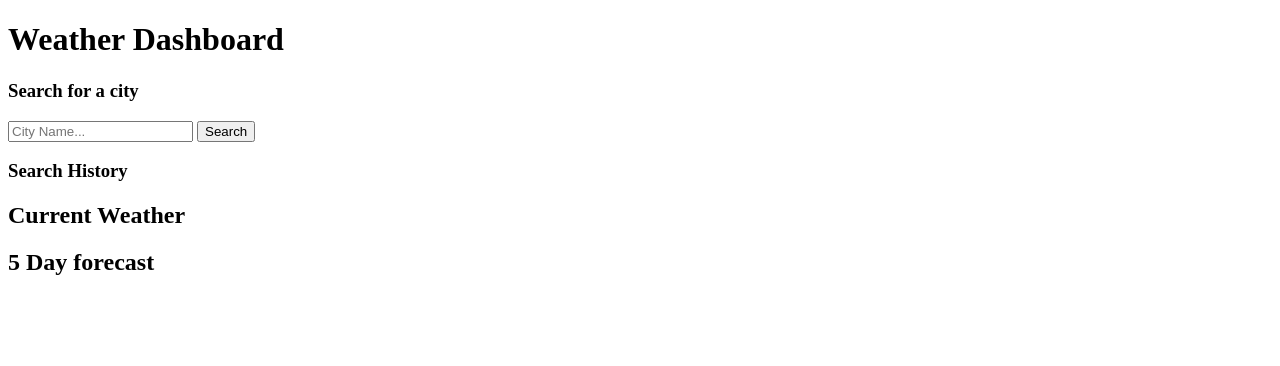
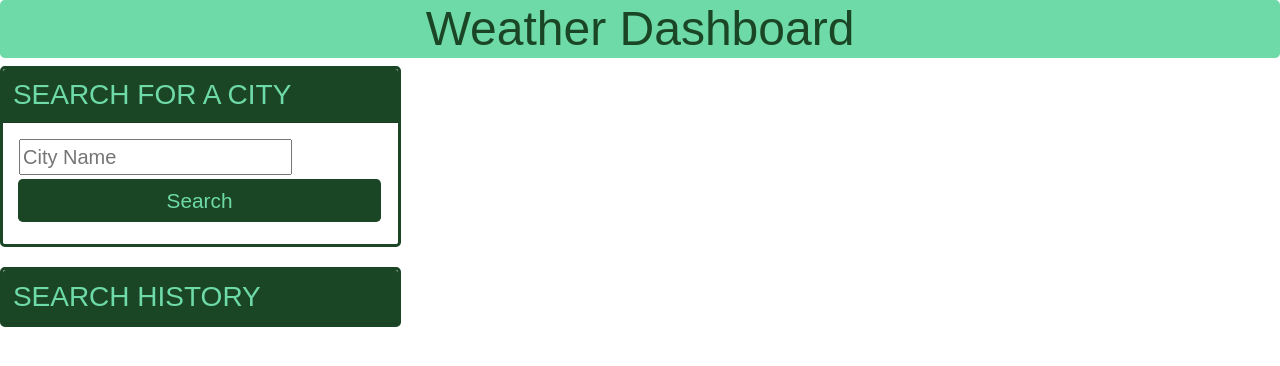
Before and after one commit to SalasGS94/challenge6.2, a plain HTML site: page index.html in a window 1280 px wide. Drawn offline with nearby package versions, Linux system fonts and the light colour scheme.

Commit message:
css styling

```diff
--- a/index.html
+++ b/index.html
@@ -2,43 +2,41 @@
 <head>
   <meta charset="UTF-8">
   <meta name="viewport" content="width=device-width, initial-scale=1.0">
-  <link
-  rel="stylesheet"
-  href="https://code.jquery.com/ui/1.12.1/themes/base/jquery-ui.css"/>
+  <link rel="stylesheet" href="https://cdn.jsdelivr.net/npm/bootstrap@5.1.3/dist/css/bootstrap.min.css">
+  <link rel="stylesheet" href="https://code.jquery.com/ui/1.12.1/themes/base/jquery-ui.css"/>
   <link rel="stylesheet" href="./style.css" />
   <title>Weather Dashboard</title>
 </head>
 
 <body class="flex-colomn min-100-vh">
-  <header class="hero">
-    <h1 class="app-title"> Weather Dashboard</h1>
+<header>
+    <h1 class="website-title">Weather Dashboard</h1>
 </header>
 
-
 <main class="flex-row justify-space-between">
-    <div class="col-12 col-sm-12 col-md-4 float-left">
+    <div class="col-12 col-sm-12 col-md-4 float-start">
 
       <div class="card">
         <h3 class="card-header text-uppercase">Search for a city</h3>
         <div id="user-form" class="card-body">
-          <input type="text" id="myInput" placeholder="City Name..."/>
+          <input type="text" id="myInput" placeholder="City Name"/>
           <button class="btn" id="searchBtn">Search</button>
         </div>
       </div>
 
-      <div class="card history">
+      <div class="history card">
         <h3 class="card-header text-uppercase">Search History</h3>
       </div>
     </div>
 
-    <div class="col-12 col-sm-12 col-md-8 float-right">
+    <div class="col-12 col-sm-12 col-md-8 float-end">
       <div>
-        <h2 class="subtitle text-uppercase bg-light">Current Weather</h2>
+        <h2 class="side-title text-uppercase bg-light">Current Weather</h2>
         <div class="city"></div>
       </div>
 
       <div>
-        <h2 class="subtitle text-uppercase bg-light">5 Day forecast</h2>
+        <h2 class="side-title text-uppercase bg-light">Forecast for 5 days</h2>
         <div class="five-day"></div>
       </div>
     </div>
@@ -48,6 +46,7 @@
     <script src="https://code.jquery.com/jquery-1.12.4.js"></script>
     <script src="https://code.jquery.com/ui/1.12.1/jquery-ui.js"></script>
     <script src="./script.js"></script>
+
 </body>
 
 </html>
--- a/style.css
+++ b/style.css
@@ -0,0 +1,95 @@
+:root {
+    --border-radius: 0.3rem;
+    --mains: #6edaa8;
+    --subs: #2f8d3d;
+    --dark: #1b4626;
+}
+
+body {
+    color: var(--dark);
+    height: 100vh;
+    font-family: sans-serif;
+    font-size: 20px;
+}
+
+main {
+    margin-left: 40px auto;
+    width: 94%;
+    min-height:100%;
+    overflow: auto;
+}
+
+h1, h2, h3, h4 {
+    color: var(--dark);
+}
+
+.btn {
+    font-size: 1.3rem;
+    text-decoration: none;
+    padding: 6px 5px;
+    width: 100%;
+    display: block;
+    margin: 5px 0;
+    border-radius: var(--border-radius);
+    color: var(--mains);
+    border: none;
+    outline: none;
+    background-color: var(--dark);
+    transform: translate(-1px, -1px);
+}
+
+.website-title {
+    font-size: 3rem;
+    background-color: var(--mains);
+    color: var(--dark);
+    padding: 0 10px;
+    display: flex;
+    justify-content: center;
+    border-radius: var(--border-radius);
+}
+
+.list-group {
+    margin-bottom: 10px;
+    padding: 1.5%;
+    border-radius: var(--border-radius);
+    background-color: var(--dark);
+    color: rgb(88, 208, 88);
+    text-decoration: none;
+}
+
+.icon {
+    width:10%;
+    height:10%;
+}
+
+.card {
+    margin: 0 0 20px 0;
+    border: 3px solid var(--dark);
+    border-radius: var(--border-radius);
+}
+
+.card-header {
+    color: var(--mains);
+    background-color: var(--dark);
+    padding: 2.5%;
+    border-radius: calc(0.18rem - 1px) calc(0.18rem - 1px) 0 0;
+}
+
+.individual-days {
+    color: var(--mains);
+    background-color: var(--dark);
+    border-radius: var(--border-radius);
+    height: 250px;
+    line-height: 1.8;
+    margin-right: 10px;
+    margin-bottom: 10px;
+    padding: 5px;
+}
+
+.side-title {
+    display:none;
+}
+
+.five-day {
+    display:flex;
+}
```
Also changed, not shown: Assets/06-server-side-apis-homework-demo.png (added), 1 other file.
